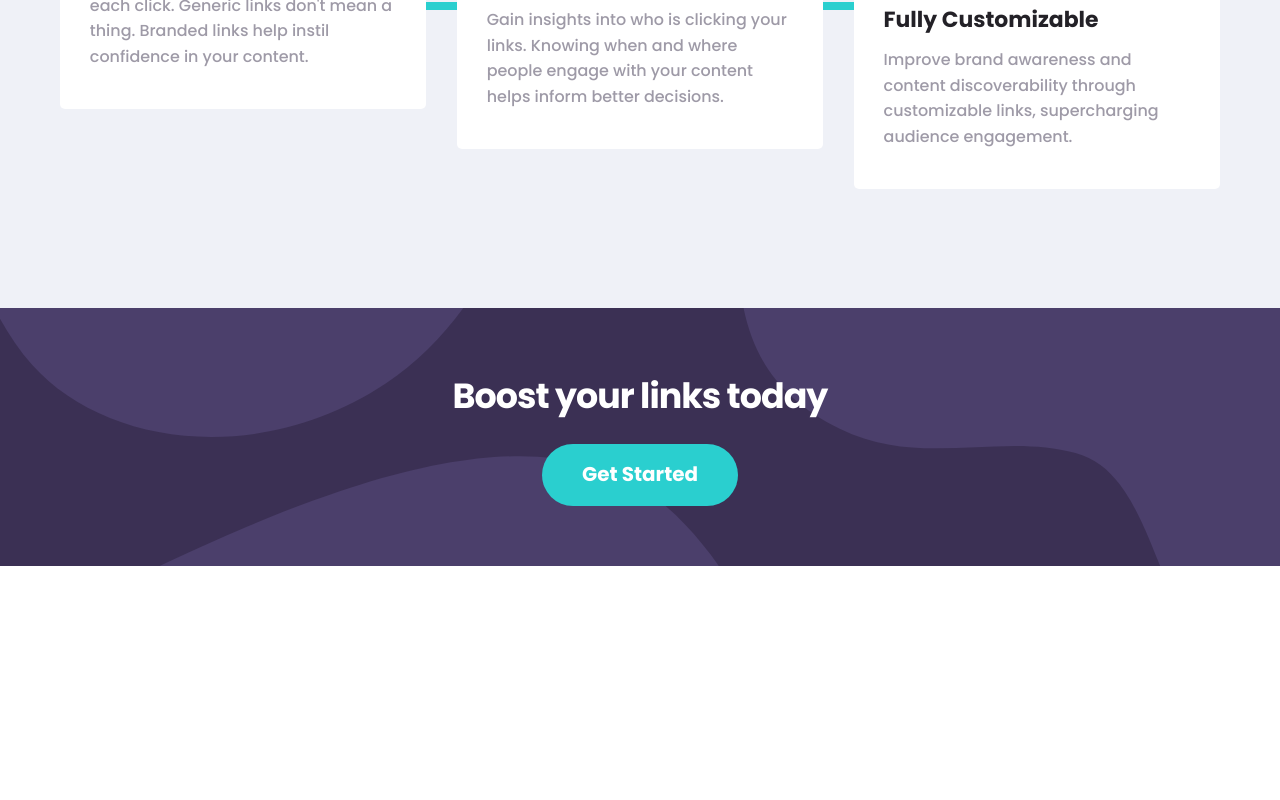
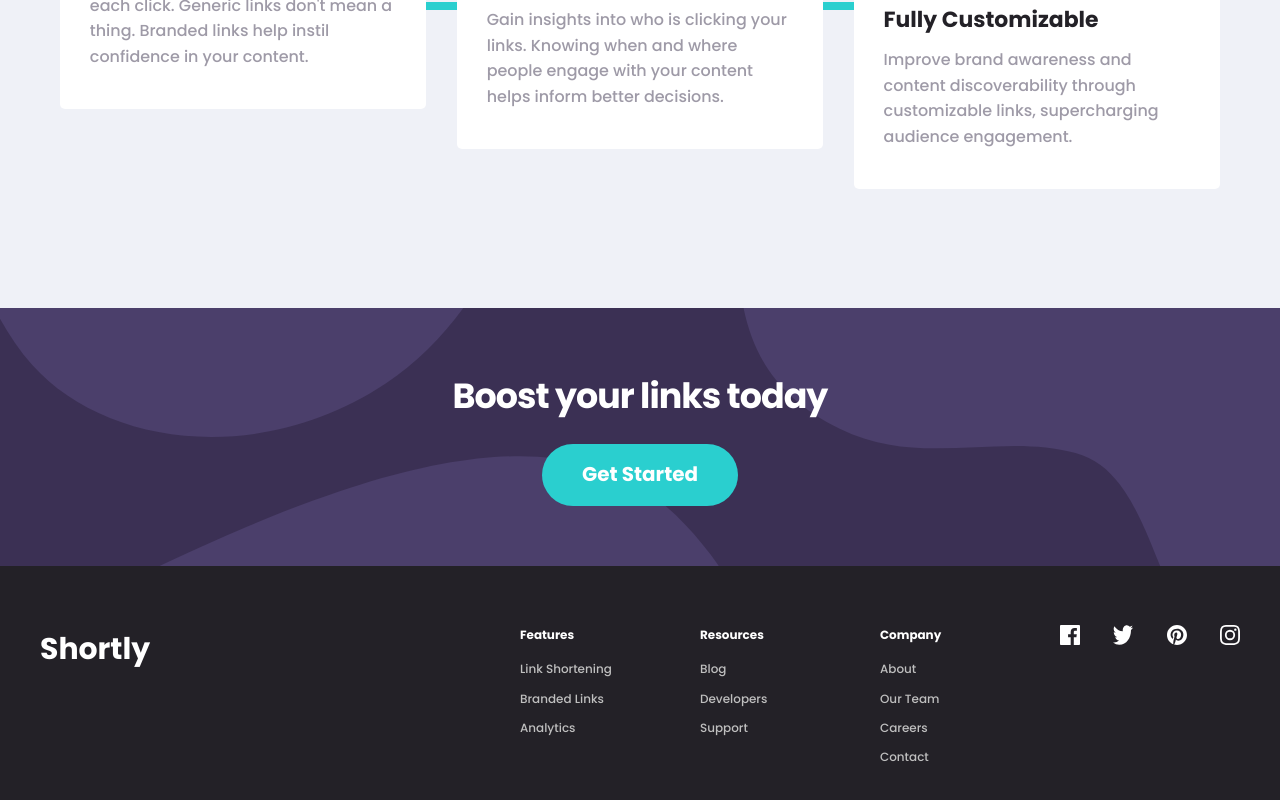
Before and after one commit to okcomputer93/url-shortening, a Vue app: page / in a window 1280 px wide. Shown: the part 1295-2095 px from the top of the page. Before the commit the page ends 1861 px from the top, so only its background shows below. Built offline with nearby package versions, Linux system fonts and the light colour scheme.

Commit message:
Design for footer section

```diff
--- a/src/App.vue
+++ b/src/App.vue
@@ -36,6 +36,7 @@
             message="Boost your links today"
             text-button="Get Started"
         ></banner>
+        <the-footer></the-footer>
     </div>
 </template>
 
@@ -44,6 +45,7 @@ import TheButton from "./components/elements/TheButton.vue";
 import TheHeader from "./components/layouts/TheHeader.vue";
 import Cards from "./components/layouts/Cards.vue";
 import Banner from "./components/layouts/Banner.vue";
+import TheFooter from "./components/layouts/Footer.vue";
 export default {
     name: "App",
     components: {
@@ -51,6 +53,7 @@ export default {
         TheButton,
         Cards,
         Banner,
+        TheFooter,
     },
 };
 </script>
--- a/src/assets/styles/atomic/_atomic.scss
+++ b/src/assets/styles/atomic/_atomic.scss
@@ -29,3 +29,11 @@
 .p-lg {
     padding: 1.5rem 4rem;
 }
+
+.text-clear {
+    color: $light;
+}
+
+.text-dark {
+    color: $dark-blue;
+}
--- a/src/components/elements/SocialIcon.vue
+++ b/src/components/elements/SocialIcon.vue
@@ -19,12 +19,14 @@ export default {
 <style lang="scss">
 .social {
     &__link {
-        display: inline-block;
+        display: block;
     }
 
     &__icon {
         filter: invert(100%);
         transition: all 0.4s ease-in;
+        width: 2rem;
+        height: 2rem;
 
         &:hover {
             filter: invert(74%) sepia(99%) saturate(371%) hue-rotate(117deg)
--- a/src/components/elements/TheLogo.vue
+++ b/src/components/elements/TheLogo.vue
@@ -1,8 +1,33 @@
 <template>
     <h1 class="logo__title">
-        <a class="logo__link" href="/">Shortly</a>
+        <a class="logo__link" :class="textColor" href="/">Shortly</a>
     </h1>
 </template>
+
+<script>
+export default {
+    name: "TheLogo",
+    props: {
+        color: {
+            type: String,
+            default: "dark",
+        },
+    },
+    data() {
+        return {
+            colors: {
+                clear: "text-clear",
+                dark: "text-dark",
+            },
+        };
+    },
+    computed: {
+        textColor() {
+            return this.colors[this.color];
+        },
+    },
+};
+</script>
 
 <style lang="scss">
 .logo {
@@ -12,7 +37,6 @@
     }
     &__link {
         text-decoration: none;
-        color: $dark-blue;
     }
 }
 </style>
--- /dev/null
+++ b/src/components/layouts/Footer.vue
@@ -0,0 +1,109 @@
+<template>
+    <footer class="footer">
+        <div class="footer__container">
+            <div class="footer__logo">
+                <the-logo color="clear"></the-logo>
+            </div>
+            <div class="footer__sections">
+                <div class="footer__section">
+                    <h4 class="footer__desc">Features</h4>
+                    <a class="footer__link" href="#">Link Shortening</a>
+                    <a class="footer__link" href="#">Branded Links</a>
+                    <a class="footer__link" href="#">Analytics</a>
+                </div>
+                <div class="footer__section">
+                    <h4 class="footer__desc">Resources</h4>
+                    <a class="footer__link" href="#">Blog</a>
+                    <a class="footer__link" href="#">Developers</a>
+                    <a class="footer__link" href="#">Support</a>
+                </div>
+                <div class="footer__section">
+                    <h4 class="footer__desc">Company</h4>
+                    <a class="footer__link" href="#">About</a>
+                    <a class="footer__link" href="#">Our Team</a>
+                    <a class="footer__link" href="#">Careers</a>
+                    <a class="footer__link" href="#">Contact</a>
+                </div>
+                <div class="footer__section footer__section--social">
+                    <social-icon
+                        social="facebook"
+                        href="http://www.facebook.com"
+                    ></social-icon>
+                    <social-icon
+                        social="twitter"
+                        href="http://www.twitter.com"
+                    ></social-icon>
+                    <social-icon
+                        social="pinterest"
+                        href="http://www.pinterest.com"
+                    ></social-icon>
+                    <social-icon
+                        social="instagram"
+                        href="http://www.instagram.com"
+                    ></social-icon>
+                </div>
+            </div>
+        </div>
+    </footer>
+</template>
+
+<script>
+import TheLogo from "../elements/TheLogo.vue";
+import SocialIcon from "../elements/SocialIcon.vue";
+export default {
+    name: "Footer",
+    components: {
+        TheLogo,
+        SocialIcon,
+    },
+};
+</script>
+
+<style lang="scss">
+.footer {
+    background-color: $dark-violet;
+    padding: 6rem $margin-body;
+
+    &__container {
+        max-width: $max-width;
+        margin: 0 auto;
+        display: flex;
+        justify-content: space-between;
+    }
+
+    &__logo {
+        flex: 2;
+    }
+
+    &__sections {
+        flex: 3;
+        display: flex;
+        justify-content: space-between;
+    }
+
+    &__section {
+        flex: 1;
+        &--social {
+            display: flex;
+            justify-content: space-between;
+            align-items: flex-start;
+        }
+    }
+
+    &__desc {
+        font-weight: 700;
+        font-size: 1.2rem;
+        color: $light;
+        padding-bottom: 1.5rem;
+    }
+
+    &__link {
+        display: block;
+        text-decoration: none;
+        color: $neutral;
+        padding-bottom: 1rem;
+        font-weight: 400;
+        font-size: 1.2rem;
+    }
+}
+</style>
```
